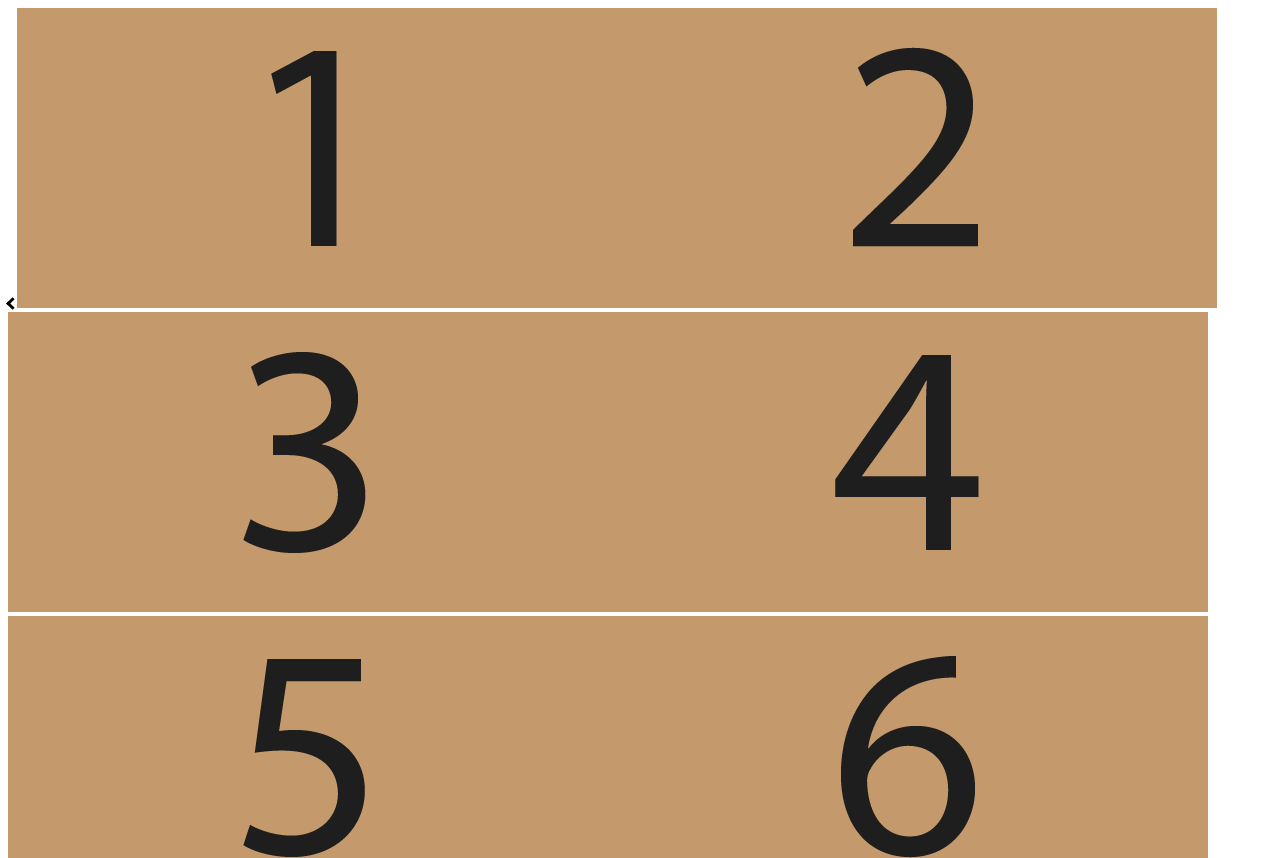
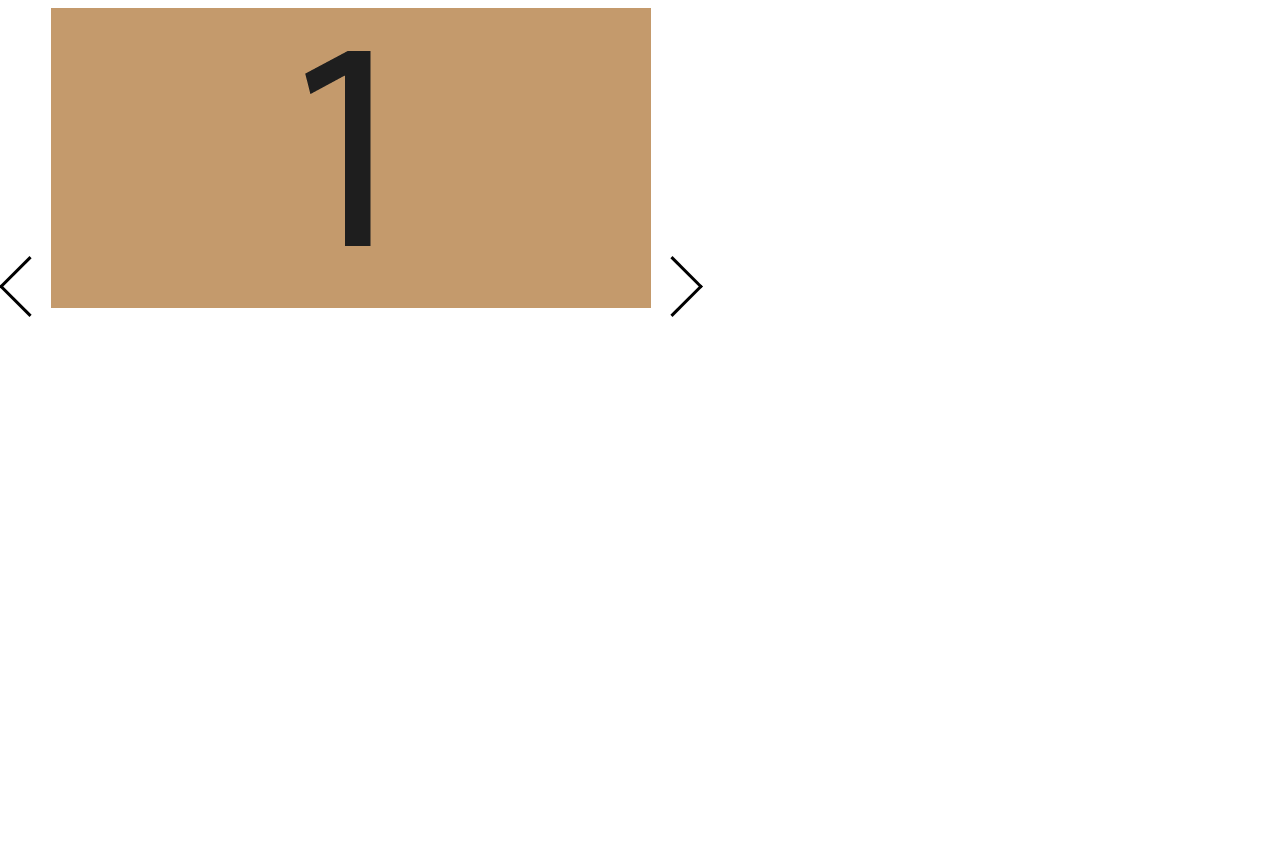
Before and after one commit to quanlieu/react-image-show, a React app: page / in a window 1280 px wide. Shown: the top 858 px of the page. After the commit the page ends 800 px from the top, so only its background shows below. Built offline with nearby package versions, Linux system fonts and the light colour scheme; some packages are replaced by stand-ins of ours.

Commit message:
Very basic carousel

```diff
--- a/src/index.js
+++ b/src/index.js
@@ -6,16 +6,52 @@ class SlideShow extends React.PureComponent {
     super(props);
     this.state = {
       activeIndex: 0
+    };
+
+    this.length = props.images.length;
+
+    this.handleLeftClick = this.handleLeftClick.bind(this);
+    this.handleRightClick = this.handleRightClick.bind(this);
+    this.goTo = this.goTo.bind(this);
+  }
+
+  handleLeftClick() {
+    const { activeIndex } = this.state;
+    const { length } = this;
+
+    if (activeIndex !== 0) {
+      this.goTo(this.state.activeIndex - 1);
+    } else {
+      this.goTo(length - 1);
     }
   }
+
+  handleRightClick() {
+    const { activeIndex } = this.state;
+    const { length } = this;
+
+    if (activeIndex !== length - 1) {
+      this.goTo(this.state.activeIndex + 1);
+    } else {
+      this.goTo(0);
+    }
+  }
+
+  goTo(activeIndex) {
+    this.setState({activeIndex});
+  }
+
   render() {
-    const { images } = this.props
+    const { images } = this.props;
+    const { activeIndex } = this.state;
+
     return (
-      <div>
-        <i className="arrow left" />
-        {images.map((v, i) =>
-          <img src={v} alt="" />
-        )}
+      <div className="slide-show">
+        <span className="arrow left" onClick={this.handleLeftClick} />
+        {images.map((v, i) => (
+          <img className={`item${activeIndex === i ? " active" : ""}`} src={v} key={i} />
+        ))}
+        <span className="arrow right" onClick={this.handleRightClick} />
       </div>
     );
   }
--- a/src/index.less
+++ b/src/index.less
@@ -1,8 +1,12 @@
+.slide-show {
+  user-select: none;
+
   .arrow {
     border: solid black;
     border-width: 0 3px 3px 0;
     display: inline-block;
-  padding: 3px;
+    padding: 20px;
+    cursor: pointer;
     &.right {
       transform: rotate(-45deg);
     }
@@ -11,3 +15,11 @@
       transform: rotate(135deg);
     }
   }
+
+  .item {
+    display: none;
+    &.active {
+      display: inline-block;
+    }
+  }
+}
```
Lines whose indentation alone changed are shown as unchanged.
